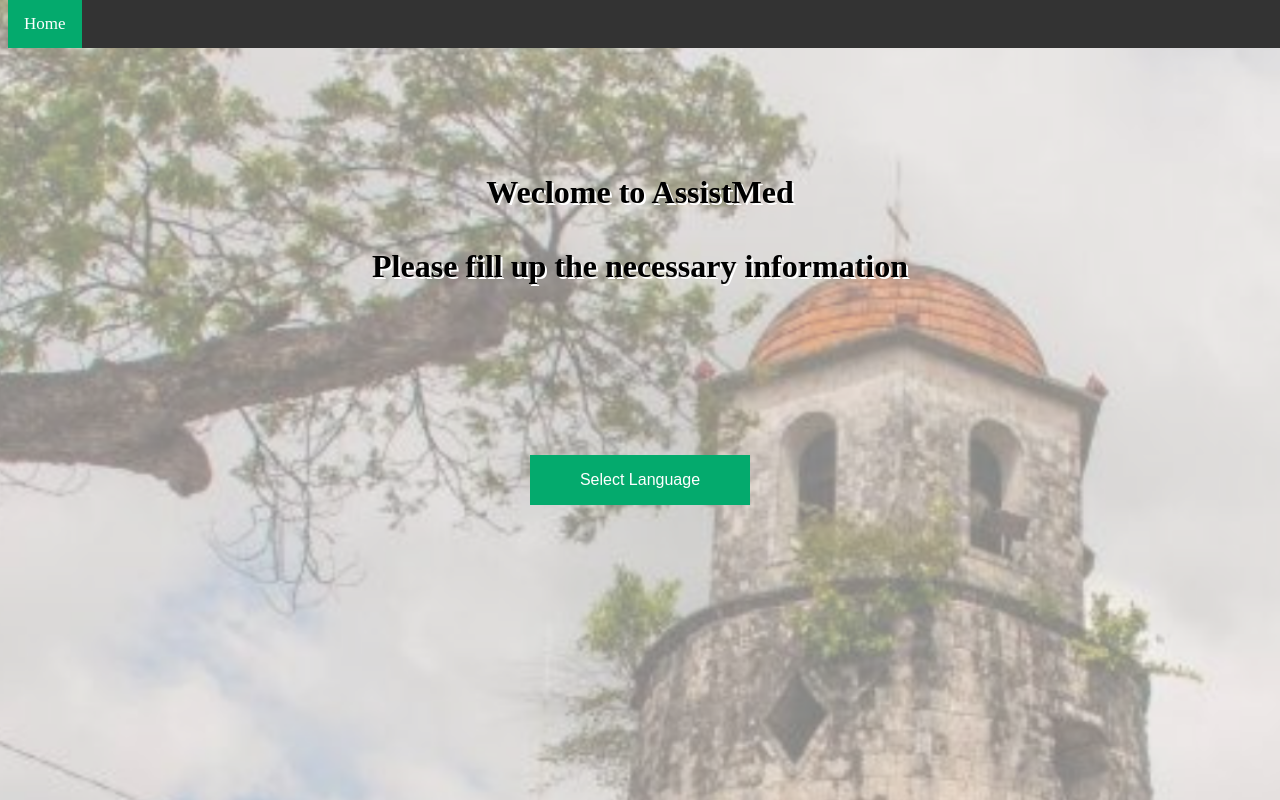
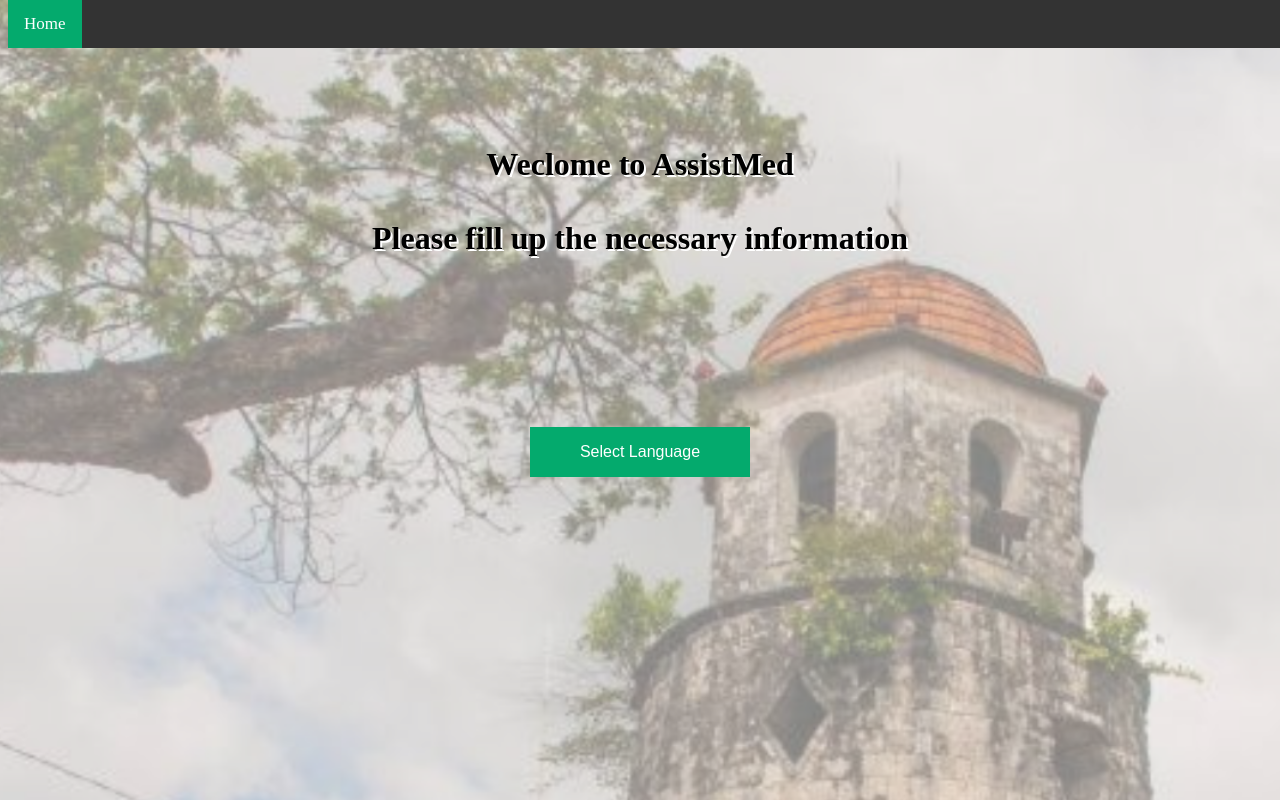
Before and after one commit to eban2724/eban, a plain HTML site: page AssistMed/Index.html in a window 1280 px wide. Drawn offline with Linux system fonts and the light colour scheme.

Commit message:
Index.html

```diff
--- a/AssistMed/Index.html
+++ b/AssistMed/Index.html
@@ -9,7 +9,7 @@
   </div>
     </head>
 
-    <body class="first" style="padding-top: 10%;">
+    <body class="first" style="padding-top: 100px;">
             <div id="intro" style="padding-top: 3%;">
            <div class="Welcome"> Weclome to AssistMed </div>
            <br>
```
